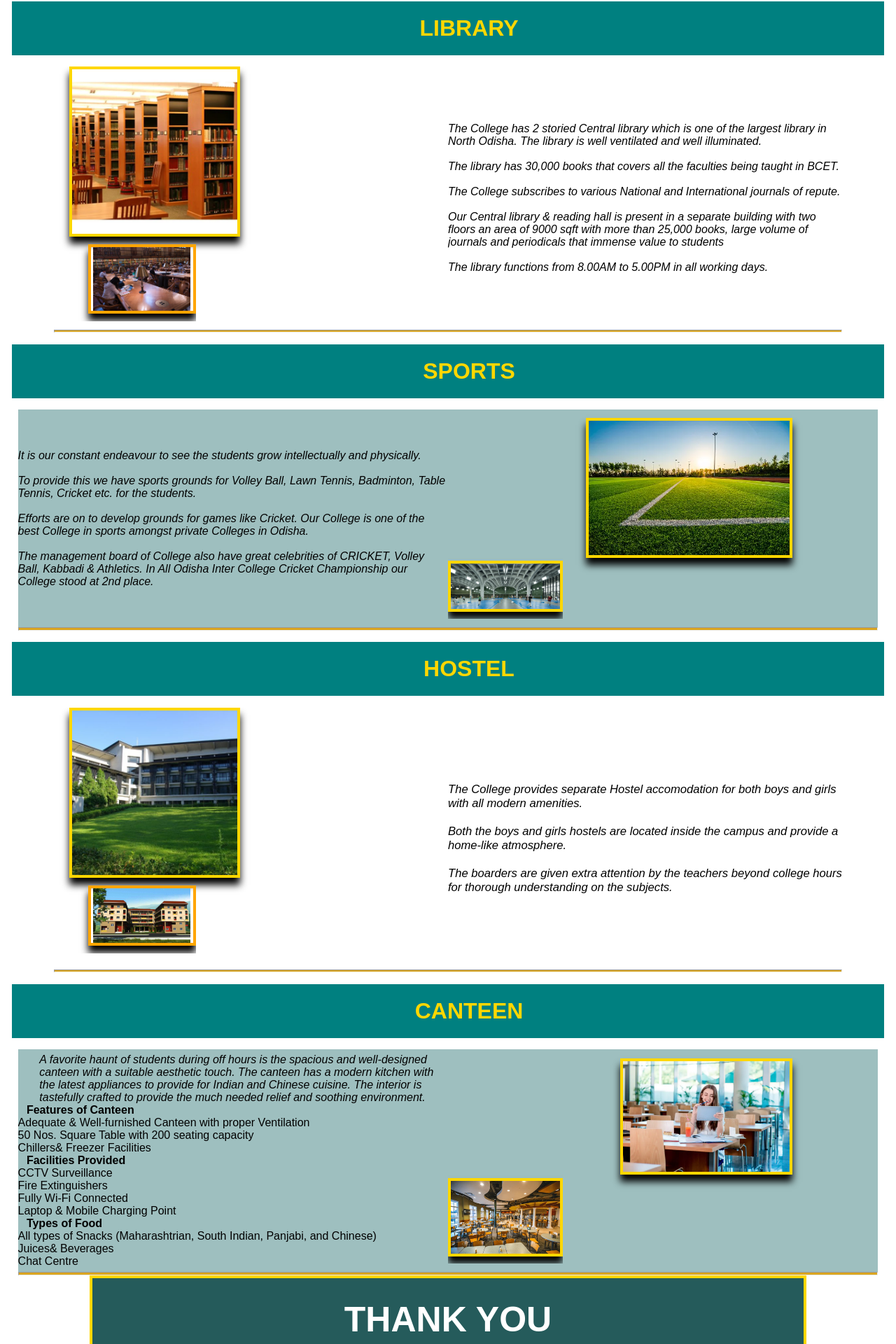
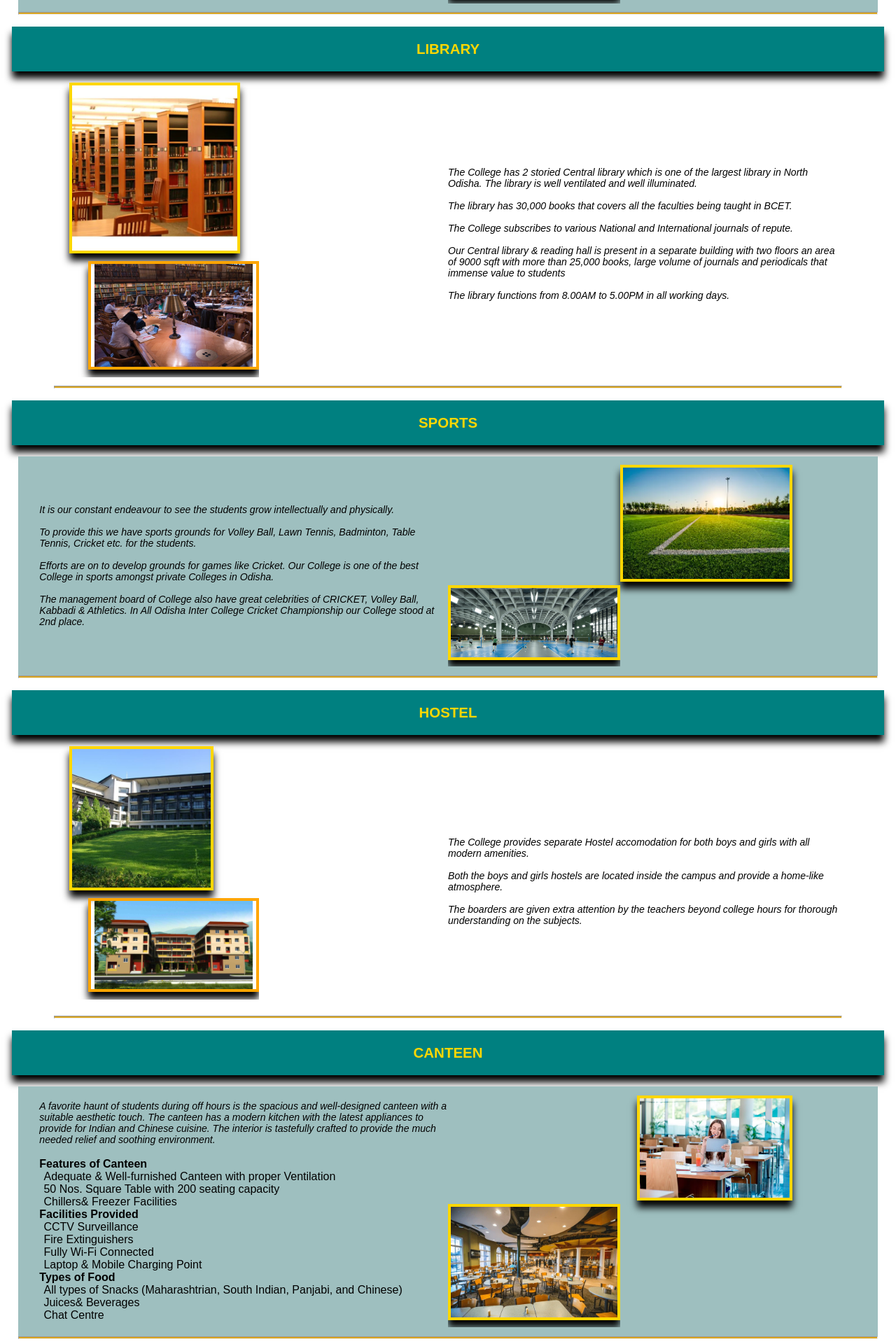
Before and after one commit to ayusmitamalik/SAMS-StudentsNew, a React (Create React App) app: page /facilities in a window 1280 px wide. Shown: the part 594-2514 px from the top of the page at 70% size. Built offline with nearby package versions, Linux system fonts and the light colour scheme.

Commit message:
home contact

```diff
--- a/src/components/facilities/facilities.jsx
+++ b/src/components/facilities/facilities.jsx
@@ -15,24 +15,24 @@ export default function Facilities() {
     return (
         <>
             <Grid textAlign={"center"}>
-                <h1 style={{ border: "solid teal 2px", paddingTop: "30px", backgroundColor: "rgb(37, 91, 91)", fontSize: "60px", textAlign: "center", color: "white" }}>FACILITIES</h1>
+                <h1 style={{ border: "solid teal 2px", paddingTop: "50px", backgroundColor: "rgb(37, 91, 91)", fontSize: "40px", textAlign: "center", color: "white",boxShadow: "0px 10px 10px rgba(0,0,0,1)" }}>FACILITIES</h1><br></br>
                 <hr style={{ padding: "2px", backgroundColor: "goldenrod" }}></hr>
             </Grid>
             <Grid >
-                <h1 style={{ paddingLeft: "80px", margin: "1.3vw", backgroundColor: "teal", color: "gold" }}>OUR CAMPUS</h1>
+                <h1 style={{ margin: "1.3vw", backgroundColor: "teal", color: "gold",textAlign:"center",boxShadow: "0px 10px 10px rgba(0,0,0,1)",fontSize:"1.6vw" }}>OUR CAMPUS</h1>
                 <Grid container direction="row" alignItems="center"
                     paddingLeft="2%" paddingRight="2%" lg={12} >
                     <Grid container direction="row" alignItems="center" backgroundColor="rgb(158, 191, 191)">
                         <Grid item lg={6} textAlign="left">
-                            <ol style={{ fontSize: "1.25vw", listStyleType: "none", fontStyle: "italic" }}><li> Hello everyone to our unkown university.</li> <br></br>
+                            <ol style={{ fontSize: "1.1vw", listStyleType: "none", fontStyle: "italic",paddingLeft:"5%" }}><li> Hello everyone to our unkown university.</li> <br></br>
                                 <li>A lush green, eco-friendly, solitary, highly educative environment having the state-of-art features.</li><br></br>
                                 <li>Need-based and curricula designed fully equipped laboratories, workshops and computer centre.</li><br></br>
                                 <li>Experienced faculties with innovative teaching skills. Audio-visual aided Demonstrative classes for improving communication skill & personality development.</li></ol>
                         </Grid>
                         <Grid item lg={6} width="100%" textAlign="right" paddingBottom="1%" paddingRight="10%" paddingTop="1%" >
-                            <img src={campus} alt="" style={{ width: "50%", border: "4px solid orange", boxShadow: "0px 10px 10px rgba(0,0,0,1)" }}  ></img>
-                            <Grid item lg={4} width="100%" textAlign="center" paddingTop="1%" paddingBottom="2%" >
-                                <img src={campus2} alt="" style={{ width: "180%", border: "4px solid orange", boxShadow: "0px 10px 10px rgba(0,0,0,1)" }}></img>
+                            <img src={campus} alt="" style={{ width: "45%", border: "4px solid orange", boxShadow: "0px 10px 10px rgba(0,0,0,1)" }}  ></img>
+                            <Grid item lg={6} width="100%" textAlign="center" paddingTop="1%" paddingBottom="2%" >
+                                <img src={campus2} alt="" style={{ width: "150%", border: "4px solid orange", boxShadow: "0px 10px 10px rgba(0,0,0,1)" }}></img>
 
                             </Grid>
                         </Grid>
@@ -43,17 +43,17 @@ export default function Facilities() {
                 </Grid>
             </Grid>
             <Grid>
-                <h1 style={{ paddingLeft: "80px", margin: "1.3vw", backgroundColor: "teal", color: "gold" }}>LIBRARY</h1>
+                <h1 style={{  margin: "1.3vw", backgroundColor: "teal", color: "gold",textAlign:"center",boxShadow: "0px 10px 10px rgba(0,0,0,1)",fontSize:"1.6vw"   }}>LIBRARY</h1>
                 <Grid container direction="row" alignItems="center" lg={12}
                     paddingLeft="6%" paddingRight="6%">
                     <Grid item lg={6} width="100%" paddingBottom="1%" paddingLeft="2%" >
                         <img src={library} alt="" style={{ width: "45%", border: "4px solid gold", boxShadow: "0px 10px 10px rgba(0,0,0,1)" }}></img>
-                        <Grid item lg={4} width="100%" textAlign="center" paddingTop="2%" paddingBottom="2%" paddingLeft="5%" >
+                        <Grid item lg={6} width="100%" textAlign="center" paddingTop="2%" paddingBottom="2%" paddingLeft="5%" >
                             <img src={library2} alt="" style={{ width: "180%", paddingLeft: "2%", paddingRight: "2%", border: "4px solid orange", boxShadow: "0px 10px 10px rgba(0,0,0,1)" }}></img>
                         </Grid>
                     </Grid>
                     <Grid item lg={6} textAlign="left" >
-                        <ol style={{ fontSize: "1.25vw", fontStyle: "italic",listStyleType:"none" }}><li>The College has 2 storied Central library which is one of the largest library in North Odisha. The library is well ventilated and well illuminated.</li><br></br>
+                        <ol style={{ fontSize: "1.1vw", fontStyle: "italic",listStyleType:"none" }}><li>The College has 2 storied Central library which is one of the largest library in North Odisha. The library is well ventilated and well illuminated.</li><br></br>
                             <li>The library has 30,000 books that covers all the faculties being taught in BCET.</li><br></br>
                             <li>The College subscribes to various National and International journals of repute.</li><br></br>
                             <li>Our Central library & reading hall is present in a separate building with two floors an area of 9000 sqft with more than 25,000 books, large volume of journals and periodicals that immense value to students</li><br></br>
@@ -65,20 +65,20 @@ export default function Facilities() {
                 </Grid>
             </Grid>
             <Grid>
-                <h1 style={{ paddingLeft: "80px", margin: "1.3vw", backgroundColor: "teal", color: "gold" }}>SPORTS</h1>
+                <h1 style={{ textAlign:"center", margin: "1.3vw", backgroundColor: "teal", color: "gold",boxShadow: "0px 10px 10px rgba(0,0,0,1)",fontSize:"1.6vw"  }}>SPORTS</h1>
                 <Grid container direction="row" alignItems="center" lg={12}
                     paddingLeft="2%" paddingRight="2%">
                     <Grid container direction="row" alignItems="center" backgroundColor="rgb(158, 191, 191)">
                         <Grid item lg={6} textAlign="left">
-                            <ol style={{ fontSize: "1.25vw", fontStyle: "italic", listStyleType: "none" }}><li>It is our constant endeavour to see the students grow intellectually and physically.</li><br></br>
+                            <ol style={{ fontSize: "1.1vw", fontStyle: "italic", listStyleType: "none",paddingLeft:"5%" }}><li>It is our constant endeavour to see the students grow intellectually and physically.</li><br></br>
                                 <li>To provide this we have sports grounds for Volley Ball, Lawn Tennis, Badminton, Table Tennis, Cricket etc. for the students.</li><br></br>
                                 <li>Efforts are on to develop grounds for games like Cricket. Our College is one of the best College in sports amongst private Colleges in Odisha.</li><br></br>
                                 <li>The management board of College also have great celebrities of CRICKET, Volley Ball, Kabbadi & Athletics. In All Odisha Inter College Cricket Championship our College stood at 2nd place.</li></ol>
                         </Grid>
 
                         <Grid item lg={6} width="100%" textAlign="right" paddingBottom="1%" paddingRight="10%" paddingTop="1%" >
-                            <img src={sports} alt="" style={{ width: "60%", border: "4px solid gold", boxShadow: "0px 10px 10px rgba(0,0,0,1)" }}></img>
-                            <Grid item lg={4} width="100%" textAlign="center" paddingTop="1%" paddingBottom="2%">
+                            <img src={sports} alt="" style={{ width: "50%", border: "4px solid gold", boxShadow: "0px 10px 10px rgba(0,0,0,1)" }}></img>
+                            <Grid item lg={6} width="100%" textAlign="center" paddingTop="1%" paddingBottom="2%">
                                 <img src={indoor} alt="" style={{ width: "200%", border: "4px solid gold", boxShadow: "0px 10px 10px rgba(0,0,0,1)" }}></img>
                             </Grid>
                         </Grid>
@@ -89,17 +89,17 @@ export default function Facilities() {
                 </Grid>
             </Grid>
             <Grid>
-                <h1 style={{ paddingLeft: "80px", margin: "1.3vw", backgroundColor: "teal", color: "gold" }}>HOSTEL</h1>
+                <h1 style={{  margin: "1.3vw", backgroundColor: "teal", color: "gold",textAlign:"center",boxShadow: "0px 10px 10px rgba(0,0,0,1)" ,fontSize:"1.6vw" }}>HOSTEL</h1>
                 <Grid container direction="row" alignItems="center" lg={12}
                     paddingLeft="6%" paddingRight="6%" >
                     <Grid item lg={6} width="100%" paddingBottom="2%" paddingLeft="2%"  >
-                        <img src={Hostel2} alt="" style={{ width: "45%", border: "4px solid gold", boxShadow: "0px 10px 10px rgba(0,0,0,1)" }}></img>
-                        <Grid item lg={4} width="100%" textAlign="center" paddingTop="2%" paddingBottom="2%" paddingLeft="5%"  >
+                        <img src={Hostel2} alt="" style={{ width: "38%", border: "4px solid gold", boxShadow: "0px 10px 10px rgba(0,0,0,1)" }}></img>
+                        <Grid item lg={6} width="100%" textAlign="center" paddingTop="2%" paddingBottom="2%" paddingLeft="5%"  >
                             <img src={hostel} alt="" style={{ width: "190%", paddingLeft: "2%", paddingRight: "2%", border: "4px solid orange", boxShadow: "0px 10px 10px rgba(0,0,0,1)" }}></img>
                         </Grid>
                     </Grid>
                     <Grid item lg={6} textAlign="left">
-                        <ol style={{ fontSize: "1.3vw",fontStyle: "italic", listStyleType: "none"  }}><li>The College provides separate Hostel accomodation for both boys and girls with all modern amenities.</li><br></br>
+                        <ol style={{ fontSize: "1.1vw",fontStyle: "italic", listStyleType: "none"  }}><li>The College provides separate Hostel accomodation for both boys and girls with all modern amenities.</li><br></br>
                             <li>Both the boys and girls hostels are located inside the campus and provide a home-like atmosphere.</li><br></br>
                             <li>The boarders are given extra attention by the teachers beyond college hours for thorough understanding on the subjects.</li></ol>
                     </Grid>
@@ -109,36 +109,36 @@ export default function Facilities() {
                 </Grid>
             </Grid>
             <Grid>
-                <h1 style={{ paddingLeft: "80px", margin: "1.3vw", backgroundColor: "teal", color: "gold" }}>CANTEEN</h1>
+                <h1 style={{ margin: "1.3vw", backgroundColor: "teal", color: "gold",textAlign:"center",boxShadow: "0px 10px 10px rgba(0,0,0,1)",fontSize:"1.6vw"  }}>CANTEEN</h1>
                 <Grid container direction="row" alignItems="center" lg={12}
                     paddingLeft="2%" paddingRight="2%">
                     <Grid container direction="row" alignItems="center" backgroundColor="rgb(158, 191, 191)">
                         <Grid item lg={6} textAlign="left"  >
-                            <p style={{ fontSize: "1.25vw" ,fontStyle:"italic",listStyleType:"none",paddingLeft:"5%"}}>A favorite haunt of students during off hours is the spacious and well-designed canteen with a suitable aesthetic touch. The canteen has a modern kitchen with the latest appliances to provide for Indian and Chinese cuisine. The interior is tastefully crafted to provide the much needed relief and soothing environment.</p>
+                            <p style={{ fontSize: "1.1vw" ,fontStyle:"italic",paddingLeft:"5%"}}>A favorite haunt of students during off hours is the spacious and well-designed canteen with a suitable aesthetic touch. The canteen has a modern kitchen with the latest appliances to provide for Indian and Chinese cuisine. The interior is tastefully crafted to provide the much needed relief and soothing environment.</p><br></br>
                             <Grid>
-                                <h4 style={{paddingLeft:"2%"}}>Features of Canteen</h4>
-                                <ul><li>Adequate & Well-furnished Canteen with proper Ventilation</li>
-                                <li>50 Nos. Square Table with 200 seating capacity</li>
-                                <li>Chillers& Freezer Facilities</li></ul>
+                                <h4 style={{paddingLeft:"5%"}}>Features of Canteen</h4>
+                                <ul><li style={{paddingLeft:"6%"}}>Adequate & Well-furnished Canteen with proper Ventilation</li>
+                                <li style={{paddingLeft:"6%"}}>50 Nos. Square Table with 200 seating capacity</li>
+                                <li style={{paddingLeft:"6%"}}>Chillers& Freezer Facilities</li></ul>
                             </Grid>
                             <Grid>
-                                <h4 style={{paddingLeft:"2%"}}>Facilities Provided</h4>
-                                <ul><li>CCTV Surveillance</li>
-                                <li>Fire Extinguishers</li>
-                                <li>Fully Wi-Fi Connected</li>
-                                <li>Laptop & Mobile Charging Point</li></ul>
+                                <h4 style={{paddingLeft:"5%"}}>Facilities Provided</h4>
+                                <ul><li style={{paddingLeft:"6%"}}>CCTV Surveillance</li>
+                                <li style={{paddingLeft:"6%"}}>Fire Extinguishers</li>
+                                <li style={{paddingLeft:"6%"}}>Fully Wi-Fi Connected</li>
+                                <li style={{paddingLeft:"6%"}}>Laptop & Mobile Charging Point</li></ul>
                             </Grid>
                             <Grid>
-                                <h4 style={{paddingLeft:"2%"}}>Types of Food</h4>
-                                <ul><li>All types of Snacks (Maharashtrian, South Indian, Panjabi, and Chinese)</li>
-                                <li>Juices& Beverages</li>
-                                <li>Chat Centre</li></ul>
+                                <h4 style={{paddingLeft:"5%"}}>Types of Food</h4>
+                                <ul><li style={{paddingLeft:"6%"}}>All types of Snacks (Maharashtrian, South Indian, Panjabi, and Chinese)</li>
+                                <li style={{paddingLeft:"6%"}}>Juices& Beverages</li>
+                                <li style={{paddingLeft:"6%"}}>Chat Centre</li></ul>
                             </Grid>
                         </Grid>
                         <Grid item lg={6} width="100%" textAlign="right" paddingBottom="1%"  paddingRight="10%" paddingTop="1%" >
-                            <img src={canteen} alt="" style={{ width: "50%", border: "4px solid gold", boxShadow: "0px 10px 10px rgba(0,0,0,1)" }}></img>
-                            <Grid item lg={4} width="100%" textAlign="center" paddingTop="1%" paddingBottom="2%">
-                                <img src={canteen2} alt="" style={{ width: "170%", border: "4px solid gold", boxShadow: "0px 10px 10px rgba(0,0,0,1)" }}></img>
+                            <img src={canteen} alt="" style={{ width: "45%", border: "4px solid gold", boxShadow: "0px 10px 10px rgba(0,0,0,1)" }}></img>
+                            <Grid item lg={6} width="100%" textAlign="center" paddingTop="1%" paddingBottom="2%">
+                                <img src={canteen2} alt="" style={{ width: "100%", border: "4px solid gold", boxShadow: "0px 10px 10px rgba(0,0,0,1)" }}></img>
                             </Grid>
                         </Grid>
                     </Grid>
@@ -147,9 +147,9 @@ export default function Facilities() {
                     </Grid>
                 </Grid>
             </Grid>
-            <Grid textAlign={"center"} lg={12} paddingLeft="10%" paddingRight="10%">
-                <h1 style={{ border:"solid teal 2px", paddingTop: "30px", backgroundColor: "rgb(37, 91, 91)", fontSize: "50px", textAlign: "center", color: "white",border: "4px solid gold" }}>THANK YOU</h1>
-                <hr style={{ padding: "2px", backgroundColor: "orange" , width:"50%"}}></hr>
+            <Grid textAlign={"center"} lg={12} paddingLeft="10%" paddingRight="10%" paddingTop="1%">
+                <h1 style={{ border:"solid teal 2px", paddingTop: "30px", backgroundColor: "rgb(37, 91, 91)", fontSize: "50px", textAlign: "center", color: "white",border: "4px solid gold" ,boxShadow: "0px 10px 10px rgba(0,0,0,1)" }}>THANK YOU</h1><br></br>
+                <hr style={{ padding: "1.5px", backgroundColor: "orange" , width:"100%"}}></hr>
             </Grid>
         </>
     )
--- a/src/routers/router.js
+++ b/src/routers/router.js
@@ -25,8 +25,10 @@ import Placementpage from "../components/Placement/placement";
 
 import StudentProfile from "../common/studentProfileIndex/studentProfileIndex";
 import RegistrationForm from "../components/studentRedg/studentRedg"
+//home
 import Homenoticeboard from"../components/home/homenoticeboard";
 
+import Contact from "../components/home/homeContact";
 
 const AppRouter = () => {
   return (
@@ -44,7 +46,8 @@ const AppRouter = () => {
         <Route path="/announcement" element={<HorizontalScrollingAnnouncement />} />
         <Route path="/cont" element={<TeacherContactInfo />} />
         <Route path="/facilities" element={<Facilities/>}/>
-
+        {/* home */}
+        <Route path="/contact" element={<Contact/>}/>
 
 
         //fas
```
Also changed, not shown: src/common/css/home/homecontact.module.css (added, +20 -0 lines), src/components/home/homeContact.jsx (added, +55 -0 lines).
